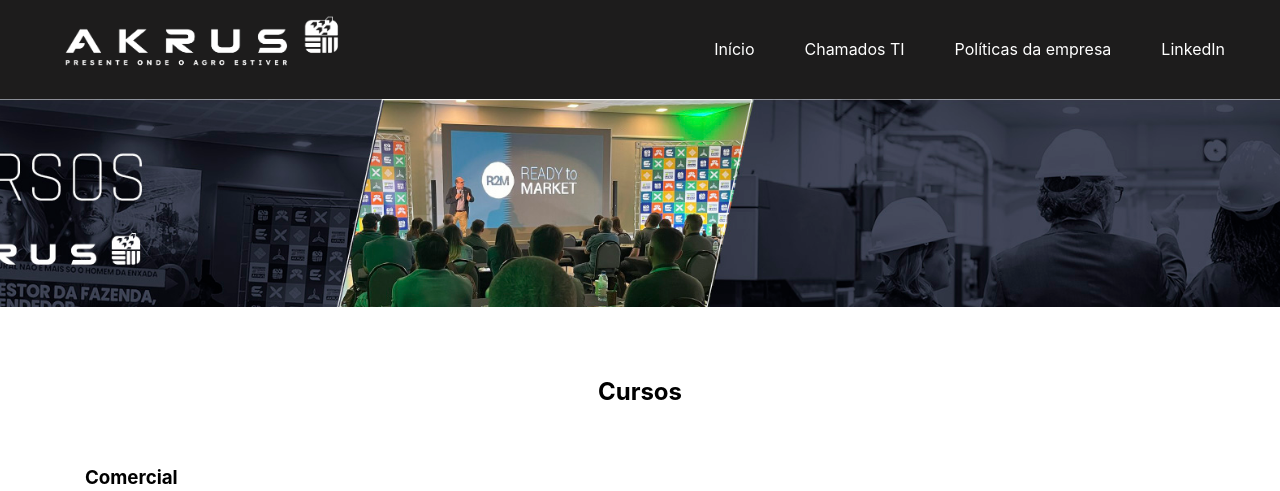
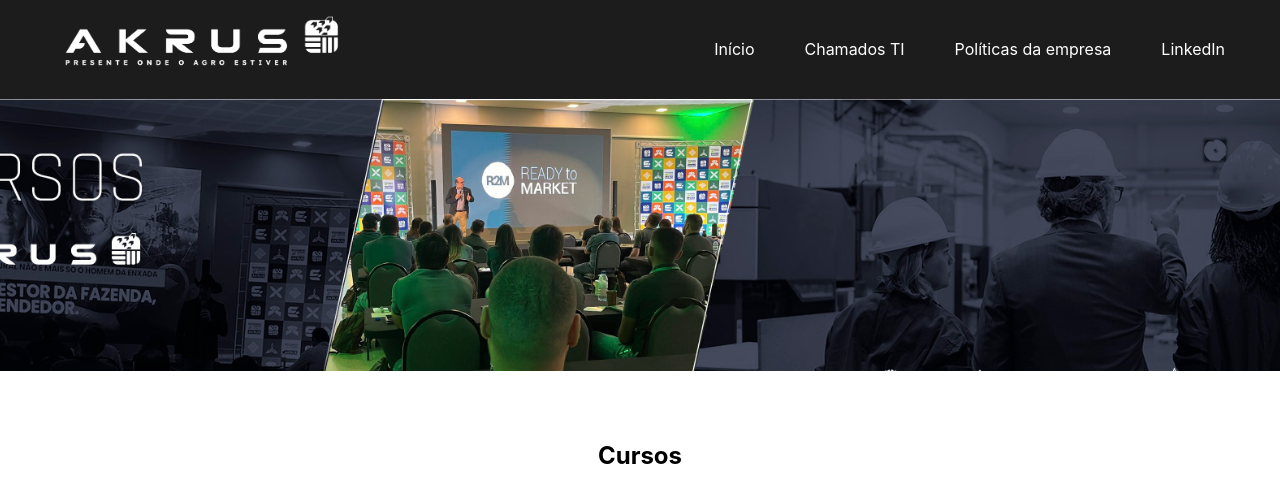
Before and after one commit to dpti-akrus/akrus, a Next.js app: page /intranet/cursos in a window 1280 px wide. Shown: the top 491 px of the page. Built offline with nearby package versions, Linux system fonts and the light colour scheme; no server answers; sample sign-in values are in the browser's storage.

Commit message:
Alterações e correções do Respons

```diff
--- a/src/app/intranet/bibliotecas/style.css
+++ b/src/app/intranet/bibliotecas/style.css
@@ -93,7 +93,7 @@
 /* Estilo para a seção do banner */
 .banner {
   width: 100%;
-  height: 26vh;
+  height: 34vh;
   overflow: hidden;
   object-fit: cover;
 }
--- a/src/app/intranet/cursos/style.css
+++ b/src/app/intranet/cursos/style.css
@@ -4,6 +4,7 @@
   padding: 0; /* Remove o preenchimento padrão de todos os elementos */
   box-sizing: border-box; /* Inclui padding e bordas na largura e altura total do elemento */
   font-family: "Inter", sans-serif; /* Define a fonte padrão para todos os elementos */
+  overflow-x: hidden;
 }
 
 /* Estilos para o corpo da página */
@@ -88,7 +89,7 @@
 /* Estilo para a seção do banner */
 .banner {
   width: 100%; /* Define a largura do banner como 100% do contêiner pai */
-  height: 26vh; /* Define a altura do banner como 24% da altura da viewport */
+  height: 34vh; /* Define a altura do banner como 24% da altura da viewport */
   overflow: hidden; /* Oculta qualquer conteúdo que ultrapasse os limites do banner */
   object-fit: cover; /* Faz com que a imagem cubra o contêiner, mantendo a proporção */
 }
--- a/src/app/intranet/iluminakrus/style.css
+++ b/src/app/intranet/iluminakrus/style.css
@@ -87,7 +87,7 @@
 /* Estilo para a seção do banner */
 .banner {
   width: 100%; /* Define a largura do banner como 100% do contêiner pai */
-  height: 24vh; /* Define a altura do banner como 24% da altura da viewport */
+  height: 34vh; /* Define a altura do banner como 24% da altura da viewport */
   overflow: hidden; /* Oculta qualquer conteúdo que ultrapasse os limites do banner */
 }
 
--- a/src/app/intranet/podcast/style.css
+++ b/src/app/intranet/podcast/style.css
@@ -99,7 +99,7 @@
 /* Estilo para a seção do banner */
 .banner {
   width: 100%;
-  height: 26vh;
+  height: 36vh;
   overflow: hidden;
 }
 
@@ -281,6 +281,7 @@
   width: 230px;
   height: 100%;
   border-radius: 15px;
+  box-shadow: 0 4px 8px rgba(0, 0, 0, 0.4);
 }
 
 .podcast-item:hover {
```
